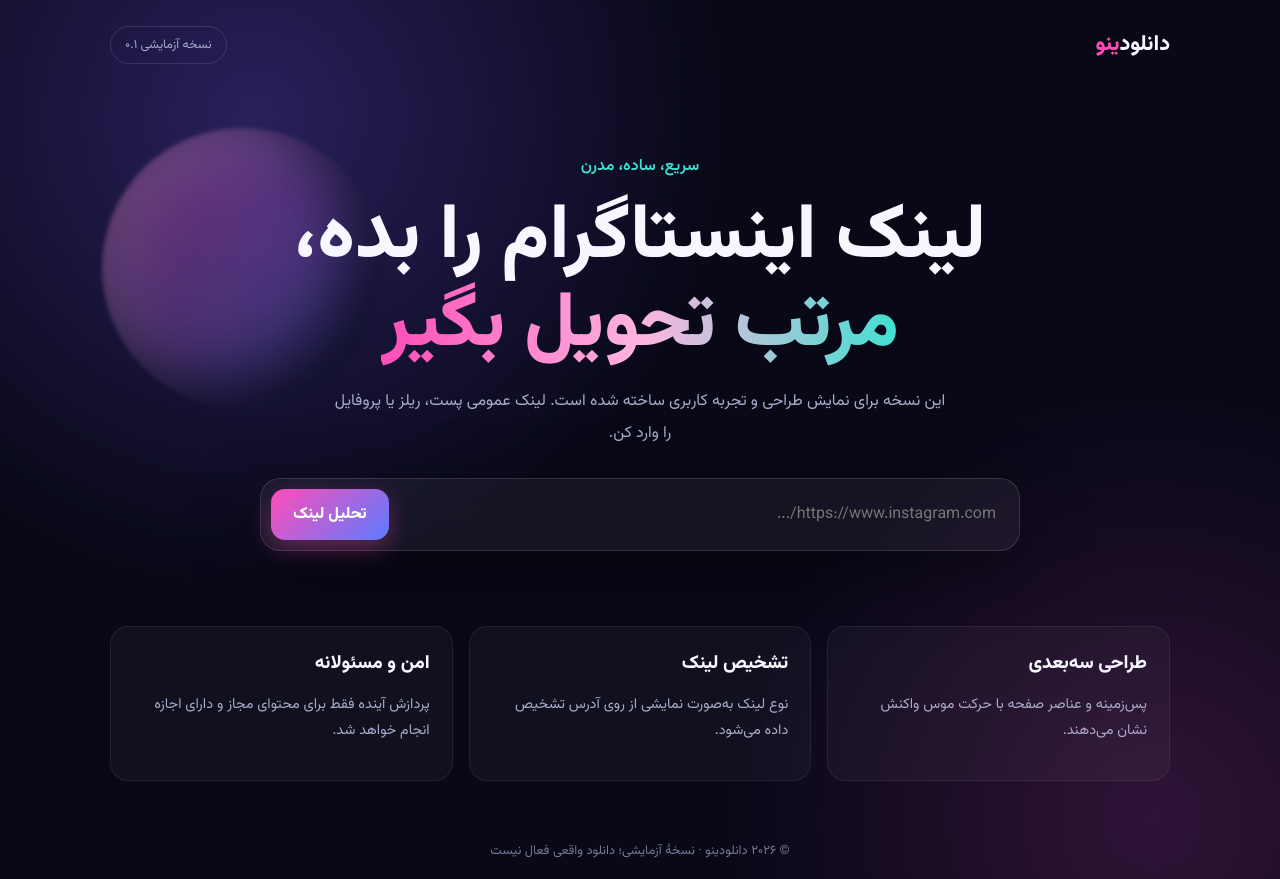
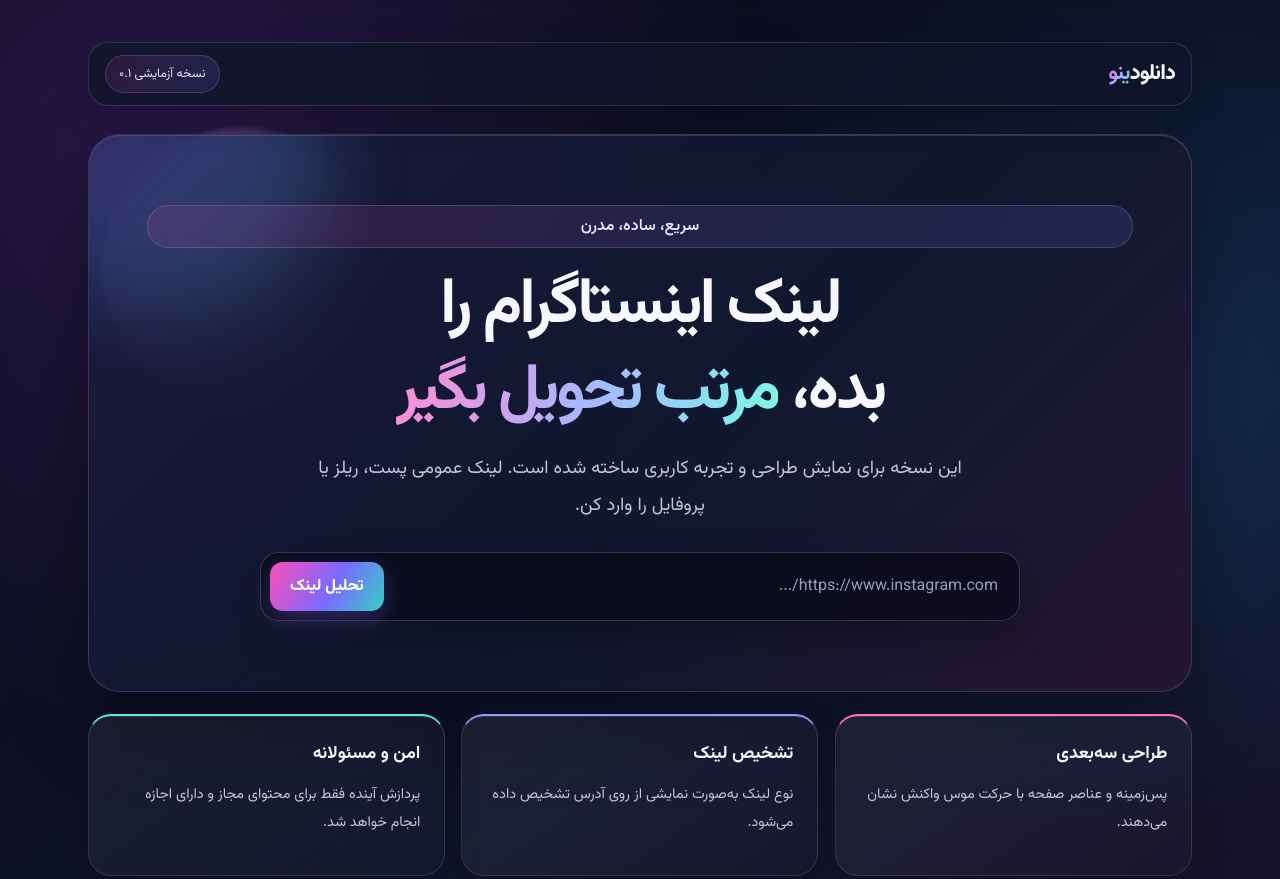
Before and after one commit to amirrezakiyani/instagram-tool-demo, a plain HTML site: page index.html in a window 1280 px wide. Shown: the top 879 px of the page. Drawn offline with Linux system fonts and the light colour scheme.

Commit message:
Fix Downloadino canonical SEO and apply visible premium 3D design

```diff
--- a/index.html
+++ b/index.html
@@ -8,13 +8,13 @@
   <meta name="author" content="امیررضا کیانی">
   <meta name="robots" content="index, follow">
   <meta name="theme-color" content="#080817">
-  <link rel="canonical" href="https://amirrezakiyani.github.io/instagram-tool-demo/">
+  <link rel="canonical" href="https://downloadino.pages.dev/">
   <meta property="og:locale" content="fa_IR">
   <meta property="og:type" content="website">
   <meta property="og:site_name" content="دانلودینو">
   <meta property="og:title" content="دانلودینو | ابزار آزمایشی لینک اینستاگرام">
   <meta property="og:description" content="ابزار آزمایشی تشخیص لینک پست، ریلز و پروفایل اینستاگرام با طراحی مدرن و سریع.">
-  <meta property="og:url" content="https://amirrezakiyani.github.io/instagram-tool-demo/">
+  <meta property="og:url" content="https://downloadino.pages.dev/">
   <meta name="twitter:card" content="summary">
   <meta name="twitter:title" content="دانلودینو | ابزار آزمایشی لینک اینستاگرام">
   <meta name="twitter:description" content="تشخیص نمایشی لینک پست، ریلز و پروفایل اینستاگرام؛ فقط برای محتوای مجاز.">
@@ -23,7 +23,7 @@
     "@context": "https://schema.org",
     "@type": "WebApplication",
     "name": "دانلودینو",
-    "url": "https://amirrezakiyani.github.io/instagram-tool-demo/",
+    "url": "https://downloadino.pages.dev/",
     "applicationCategory": "UtilitiesApplication",
     "operatingSystem": "Web",
     "inLanguage": "fa-IR",
@@ -44,6 +44,37 @@
 
 <style id="owner-visual-polish">
 :root{scroll-behavior:smooth} body{overflow-wrap:anywhere} a,button{transition:transform .22s ease,box-shadow .22s ease,filter .22s ease} a:hover,button:hover{filter:brightness(1.06)} article,.card,.feature-card,.tool-card,.price-card,.panel,.box{transition:transform .25s ease,box-shadow .25s ease;transform-style:preserve-3d} article:hover,.card:hover,.feature-card:hover,.tool-card:hover,.price-card:hover,.panel:hover,.box:hover{transform:translateY(-4px);box-shadow:0 16px 38px #0002} :focus-visible{outline:3px solid #60a5fa;outline-offset:3px} img{max-width:100%;height:auto}@media(prefers-reduced-motion:reduce){*,*::before,*::after{scroll-behavior:auto!important;transition:none!important;animation:none!important}}
+</style>
+
+<style id="owner-premium-refresh">
+@import url('https://fonts.googleapis.com/css2?family=Vazirmatn:wght@400;500;600;700;800;900&display=swap');
+:root{--bg:#080817;--card:#17172f;--text:#f8f7ff;--muted:#c4c2e2;--pink:#ff4db8;--blue:#657dff;--cyan:#42e8d4;--gold:#ffca7a}
+html{scroll-behavior:smooth}body{font-family:Vazirmatn,Arial,sans-serif;background:radial-gradient(ellipse at 12% 12%,#3c236a99,transparent 38%),radial-gradient(ellipse at 88% 32%,#143f6c88,transparent 36%),linear-gradient(145deg,#070714,#10152d 55%,#1c102b);color:var(--text)}
+body:before{content:"";position:fixed;inset:0;pointer-events:none;opacity:.16;background-image:radial-gradient(#fff 0.65px,transparent .65px);background-size:22px 22px;mask-image:linear-gradient(to bottom,#000,transparent 78%)}
+.wrap{max-width:1160px;padding:clamp(18px,4vw,42px) clamp(14px,3vw,28px) 56px}
+.nav{position:relative;z-index:1;padding:12px 16px;border:1px solid #ffffff20;border-radius:20px;background:#11152bc9;backdrop-filter:blur(18px);box-shadow:0 12px 35px #0003}
+.logo{letter-spacing:-.04em}.logo b{background:linear-gradient(120deg,var(--pink),#b5a3ff,var(--cyan));background-clip:text;-webkit-background-clip:text;color:transparent}
+.badge,.eyebrow{border:1px solid #ffffff25;background:linear-gradient(120deg,#ff4db81c,#657dff24);border-radius:999px;padding:8px 13px;color:#e8e3ff}
+.hero{position:relative;isolation:isolate;margin-top:28px;padding:clamp(26px,6vw,70px) clamp(16px,5vw,58px);border:1px solid #ffffff25;border-radius:32px;background:linear-gradient(135deg,#1c1a3de8,#10182fe8 56%,#281533e8);box-shadow:0 28px 80px #0006,inset 0 1px #ffffff25;overflow:hidden}
+.hero:before{content:"";position:absolute;z-index:-1;width:340px;height:340px;left:-100px;top:-160px;border-radius:50%;background:linear-gradient(135deg,#ff4db8aa,#657dffaa,#42e8d488);filter:blur(42px);opacity:.38}
+.hero h1{font-size:clamp(2rem,5vw,4rem);line-height:1.35;letter-spacing:-.045em;text-wrap:balance}.hero h1 span{background:linear-gradient(100deg,#ff8bd3,#a8b6ff,#7df7e7);background-clip:text;-webkit-background-clip:text;color:transparent}
+.hero>p{max-width:690px;color:var(--muted);font-size:clamp(1rem,1.6vw,1.15rem);line-height:2}
+.search{display:flex;gap:10px;margin-top:28px;padding:9px;border:1px solid #ffffff2b;border-radius:19px;background:#090b1ac9;box-shadow:0 14px 36px #0004}
+.search input{min-width:0;flex:1;border:0;outline:0;background:transparent;color:#fff;padding:12px;font:inherit}.search input::placeholder{color:#999bbd}
+.search button,.download{border:0;border-radius:13px;background:linear-gradient(120deg,#ff4db8,#786bff 55%,#36cfc5);color:white;font:inherit;font-weight:800;padding:12px 20px;box-shadow:0 8px 22px #775de855;cursor:pointer}
+.features{display:grid;grid-template-columns:repeat(3,minmax(0,1fr));gap:16px;margin-top:22px}
+.features .feature{position:relative;padding:24px;border:1px solid #ffffff1e;border-radius:23px;background:linear-gradient(145deg,#ffffff10,#ffffff04);box-shadow:0 16px 36px #0003,inset 0 1px #ffffff18;transform:perspective(900px) rotateX(0deg);transition:transform .25s ease,border-color .25s ease,box-shadow .25s ease}
+.features .feature:nth-child(1){border-top:2px solid #ff72c6}.features .feature:nth-child(2){border-top:2px solid #8f9dff}.features .feature:nth-child(3){border-top:2px solid #5de9d7}
+.features .feature:hover{transform:perspective(900px) rotateX(3deg) translateY(-7px);border-color:#ffffff4a;box-shadow:0 24px 48px #0005,inset 0 1px #ffffff25}
+.features h3{font-size:1.1rem}.features p,.footer{color:var(--muted);line-height:1.9}
+#result{margin-top:20px;border:1px solid #42e8d455;border-radius:20px;background:#42e8d40c;padding:18px;box-shadow:inset 0 1px #ffffff12}
+#result .notice{color:#d7d9f3;line-height:1.9}.result-head{display:flex;justify-content:space-between;gap:12px;flex-wrap:wrap}
+.type{border-radius:999px;background:#42e8d41c;color:#83f5e5;padding:5px 12px}
+.footer{text-align:center;margin-top:30px}
+.owner-contact{border:1px solid #ffffff2a!important;background:linear-gradient(135deg,#191b3b,#10182d 58%,#291631)!important;box-shadow:0 24px 65px #0005,inset 0 1px #ffffff1c!important}
+a:focus-visible,button:focus-visible,input:focus-visible{outline:3px solid var(--cyan);outline-offset:4px}
+@media(max-width:720px){.features{grid-template-columns:1fr}.hero{border-radius:24px}.search{flex-direction:column}.search button{width:100%;min-height:48px}.nav{gap:10px;flex-wrap:wrap}.orb{width:170px;height:170px;opacity:.22}}
+@media(prefers-reduced-motion:reduce){html{scroll-behavior:auto}.features .feature,.search button{transition:none}}
 </style>
 </head>
 <body>
```
